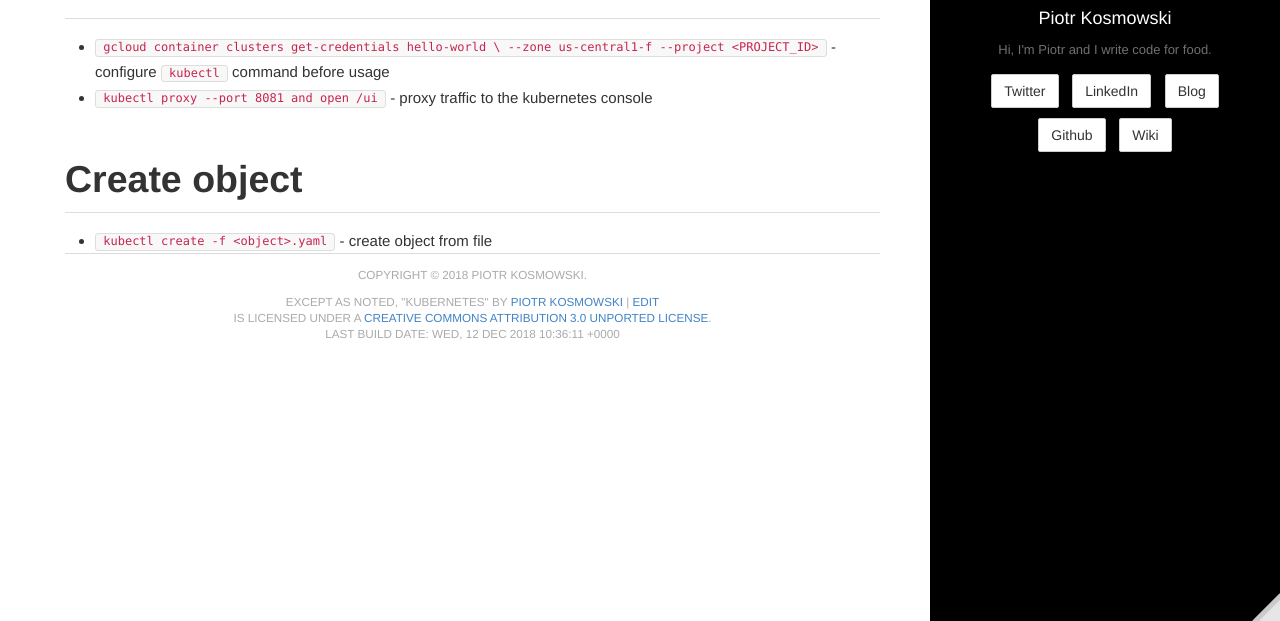
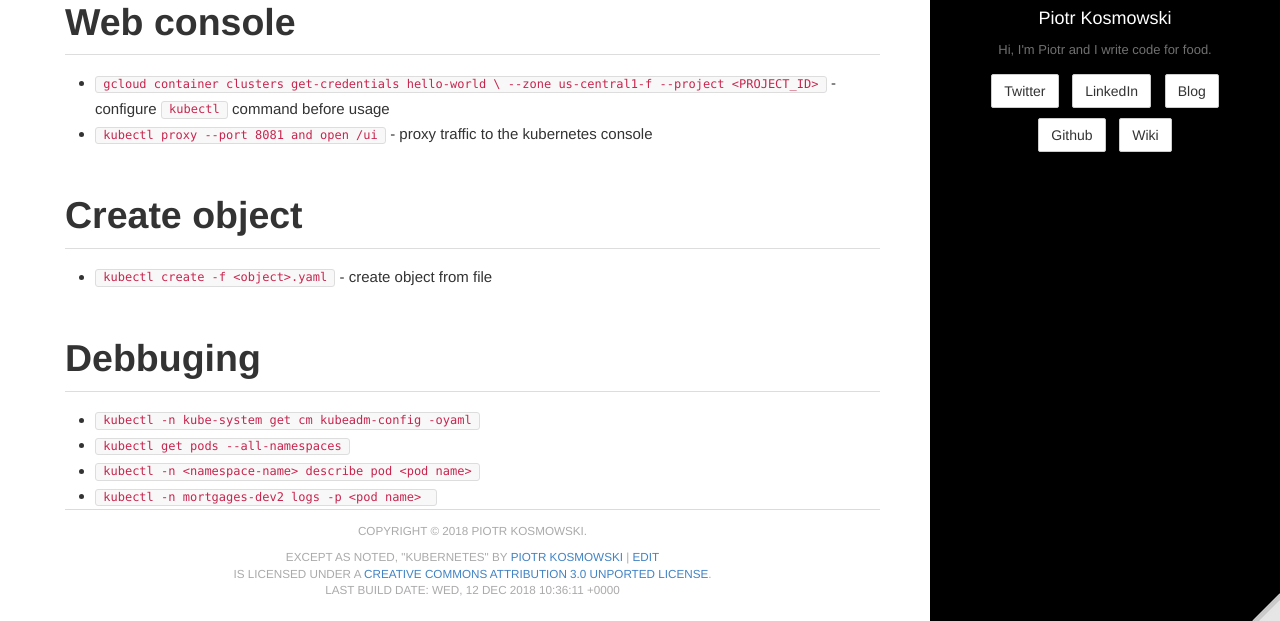
Before and after one commit to kospiotr/kospiotr.github.io, a Jekyll site: the page built from wiki/kubernetes.md, in a window 1280 px wide and 900 px high, scrolled down 3295 px, cut to the strip 279-900 px from the top of the window. Built offline with Jekyll 4.4.1, drawn with Linux system fonts in a browser that asks for light colours.

Commit message:
Update kubernetes.md

```diff
--- a/wiki/kubernetes.md
+++ b/wiki/kubernetes.md
@@ -117,3 +117,9 @@ Commands:
 
 # Create object
 * `kubectl create -f <object>.yaml` - create object from file
+
+# Debbuging
+* `kubectl -n kube-system get cm kubeadm-config -oyaml`
+* `kubectl get pods --all-namespaces`
+* `kubectl -n <namespace-name> describe pod <pod name>`
+* `kubectl -n mortgages-dev2 logs -p  <pod name> `
```
